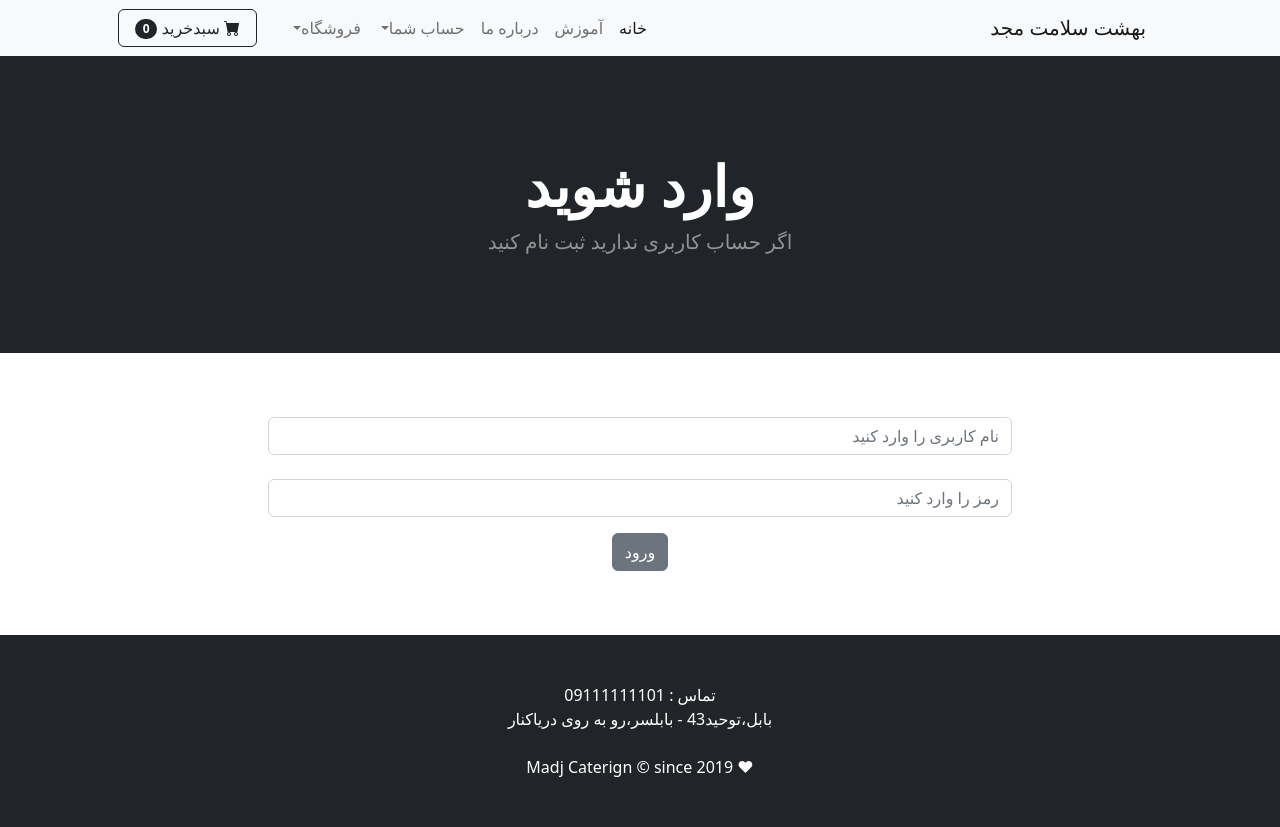
After one commit to efjey/Majd, a Django app: page /login/ in a window 1280 px wide. The commit adds this page. Run offline with Django 5.2, Linux system fonts and the light colour scheme; some libraries are stand-ins or nearby versions.

Commit message:
'loginLogoutSystemAdded'

```diff
--- a/shop/templates/base.html
+++ b/shop/templates/base.html
@@ -30,9 +30,20 @@
     <!-- Navigation-->
     {% include 'navbar.html' %}
     <!-- Header-->
+    <!-- messages -->
+    {% if messages %}
+      {% for message in messages %}
+      <div class="alert alert-warning alert-dismissible fade show" role="alert">
+        {{ message }}
+        <button type="button" class="btn-close" data-bs-dismiss="alert" aria-label="Close"></button>
+      </div>
+
+      {% endfor %}
+    {% endif %}
 
     <!-- Block content -->
-    {% block content%} {% endblock %}
+    {% block content%}
+    {% endblock %}
     <!-- Section-->
 
     <!-- Footer-->
--- /dev/null
+++ b/shop/templates/login.html
@@ -0,0 +1,40 @@
+{% extends 'base.html' %}
+{% block content %}
+<!-- Header-->
+<header class="bg-dark py-5">
+    <div class="container px-4 px-lg-5 my-5">
+        <div class="text-center text-white">
+            <h1 class="display-4 fw-bolder"> وارد شوید  </h1>
+            <p class="lead fw-normal text-white-50 mb-0"> اگر حساب کاربری ندارید ثبت نام کنید</p>
+        </div>
+    </div>
+    </header><br><br>
+<div class="container">
+    <div class="row">
+        <center>
+            <div class="col-8">
+            <p align="justify">
+                <form method=POST action="{% url 'login' %}">
+                    {% csrf_token %}
+                    <div class="mb-3">
+
+                      <input type="text" class="form-control" name="username" placeholder="نام کاربری را وارد کنید"><br>
+
+                    <div class="mb-3">
+
+                      <input type="password" class="form-control" name="password" placeholder="رمز را وارد کنید">
+                    </div>
+
+                    <button type="submit" class="btn btn-secondary">ورود</button>
+                  </form>
+            </p>
+            </div>
+        </center>
+
+
+    </div>
+
+
+</div><br><br>
+
+{% endblock %}
--- a/shop/templates/navbar.html
+++ b/shop/templates/navbar.html
@@ -6,8 +6,19 @@
         <div class="collapse navbar-collapse" id="navbarSupportedContent">
             <ul class="navbar-nav me-auto mb-2 mb-lg-0 ms-lg-4">
                 <li class="nav-item"><a class="nav-link active" aria-current="page" href="/">خانه</a></li>
-                <li class="nav-item"><a class="nav-link" href="#!">آموزش</a></li>
-                <li class="nav-item"><a class="nav-link" href="about/">درباره ما</a></li>
+                <li class="nav-item"><a class="nav-link" href="{% url 'learn' %}">آموزش</a></li>
+                <li class="nav-item"><a class="nav-link" href="{% url 'about' %}">درباره ما</a></li>
+                <li class="nav-item dropdown">
+                    <a class="nav-link dropdown-toggle" id="navbarDropdown" href="/" role="button" data-bs-toggle="dropdown" aria-expanded="false">حساب شما</a>
+                    <ul class="dropdown-menu" aria-labelledby="navbarDropdown">
+                        {% if user.is_authenticated %}
+                        <li><a class="dropdown-item" href="{% url 'logout'%}">خروج از حساب</a></li>
+                        {% else %}
+                        <li><hr class="dropdown-divider" /></li>
+                        <li><a class="dropdown-item" href="{% url 'login'%}">ورود به حساب</a></li>
+                        {% endif %}
+                    </ul>
+                </li>
                 <li class="nav-item dropdown">
                     <a class="nav-link dropdown-toggle" id="navbarDropdown" href="/" role="button" data-bs-toggle="dropdown" aria-expanded="false">فروشگاه</a>
                     <ul class="dropdown-menu" aria-labelledby="navbarDropdown">
--- a/shop/urls.py
+++ b/shop/urls.py
@@ -1,5 +1,5 @@
 
-from .views import helloAdmin, about
+from .views import *
 from django.urls import path, include
 
 
@@ -7,5 +7,7 @@ urlpatterns = [
 
     path('', helloAdmin, name="home"),
     path('about/', about, name="about"),
-
+    path('learn/', learn, name="learn"),
+    path('login/', login_user, name="login"),
+    path('logout/', logout_user, name="logout"),
 ]
--- a/shop/views.py
+++ b/shop/views.py
@@ -1,5 +1,7 @@
-from django.shortcuts import render, HttpResponse
+from django.shortcuts import render, HttpResponse, redirect
 from .models import Product
+from django.contrib.auth import authenticate, login, logout
+from django.contrib import messages
 
 def helloAdmin(request):
     all_products = Product.objects.all()
@@ -9,3 +11,28 @@ def helloAdmin(request):
 
 def about(request):
     return render(request, 'about.html')
+
+def learn(request):
+    return render(request, 'learn.html')
+
+def login_user(request):
+    if request.method == "POST":
+        username = request.POST['username']
+        password = request.POST['password']
+
+        user = authenticate(request, username = username, password = password)
+        if user is not None:
+            login(request, user)
+            messages.success(request,("با موفقیت وارد شدید"))
+            return redirect("home")
+        else:
+            messages.error(request,("ورود ناموفق"))
+            return redirect("login")
+
+    else:
+        return render(request, 'login.html')
+
+def logout_user(request):
+    logout(request)
+    messages.success(request, ("شما خارج شدید !"))
+    return redirect("home")
```
Also changed, not shown: shop/templates/learn.html (added, +28 -0 lines).
